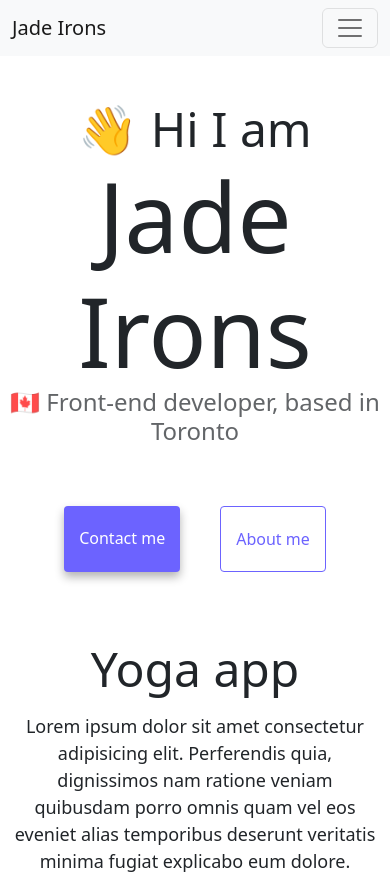
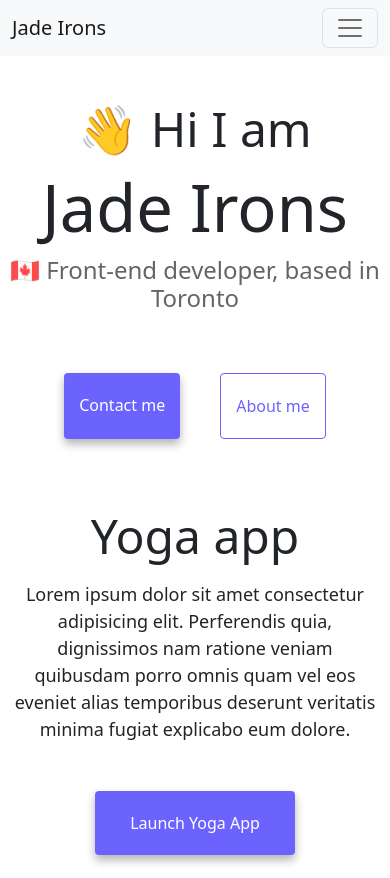
Before and after one commit to jadeirons/week3, a website: page index.html in a window 390 px wide. Shown: the top 878 px of the page. Drawn offline with nearby package versions, Linux system fonts and the light colour scheme.

Commit message:
Updated font sizes

```diff
--- a/style.css
+++ b/style.css
@@ -84,6 +84,11 @@ p {
 }
 
 @media (max-width: 768px) {
+  h1 {
+    font-size: 65px;
+    padding: 10px;
+  }
+
   .portfolio-link {
     display: block;
     margin: 0 auto;
```
Also changed, not shown: 1 other file.
